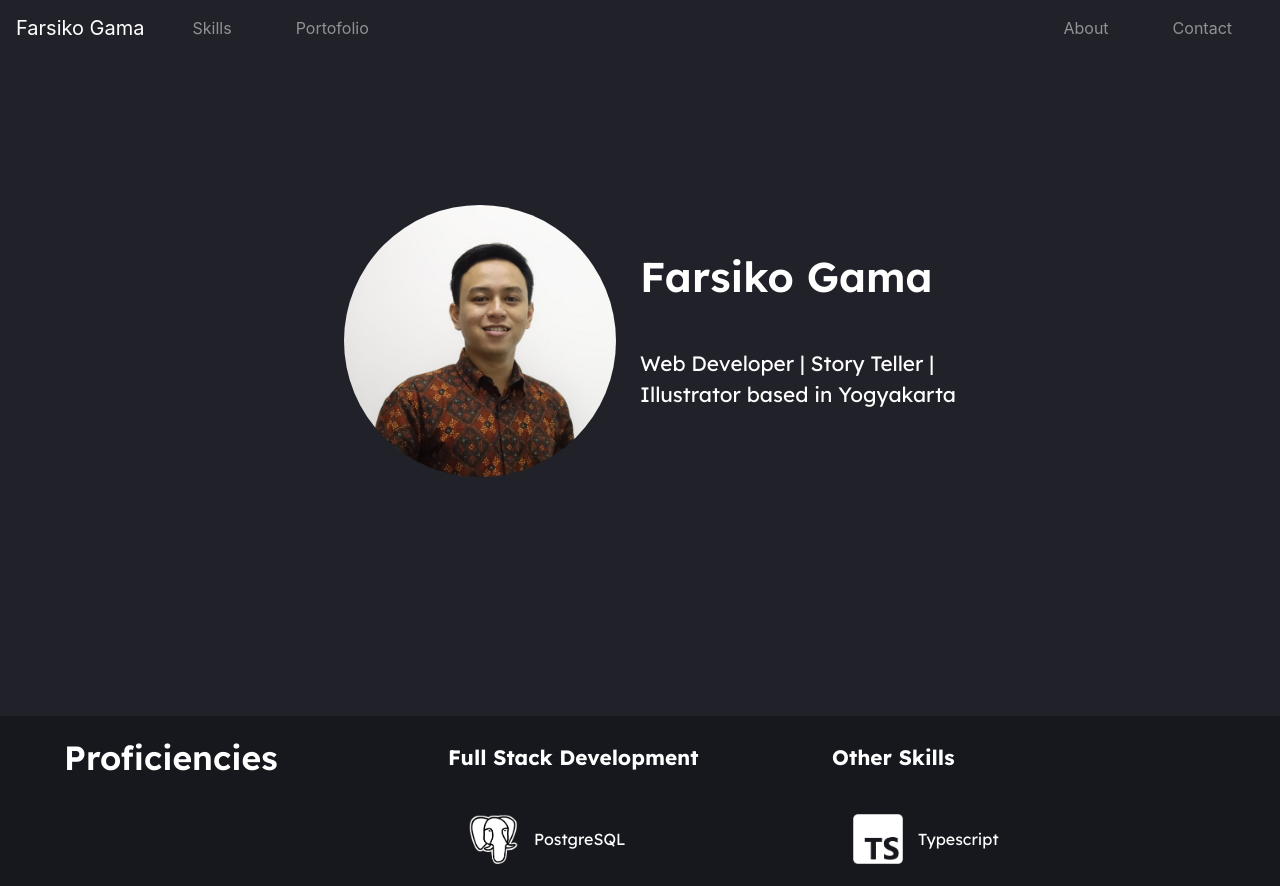
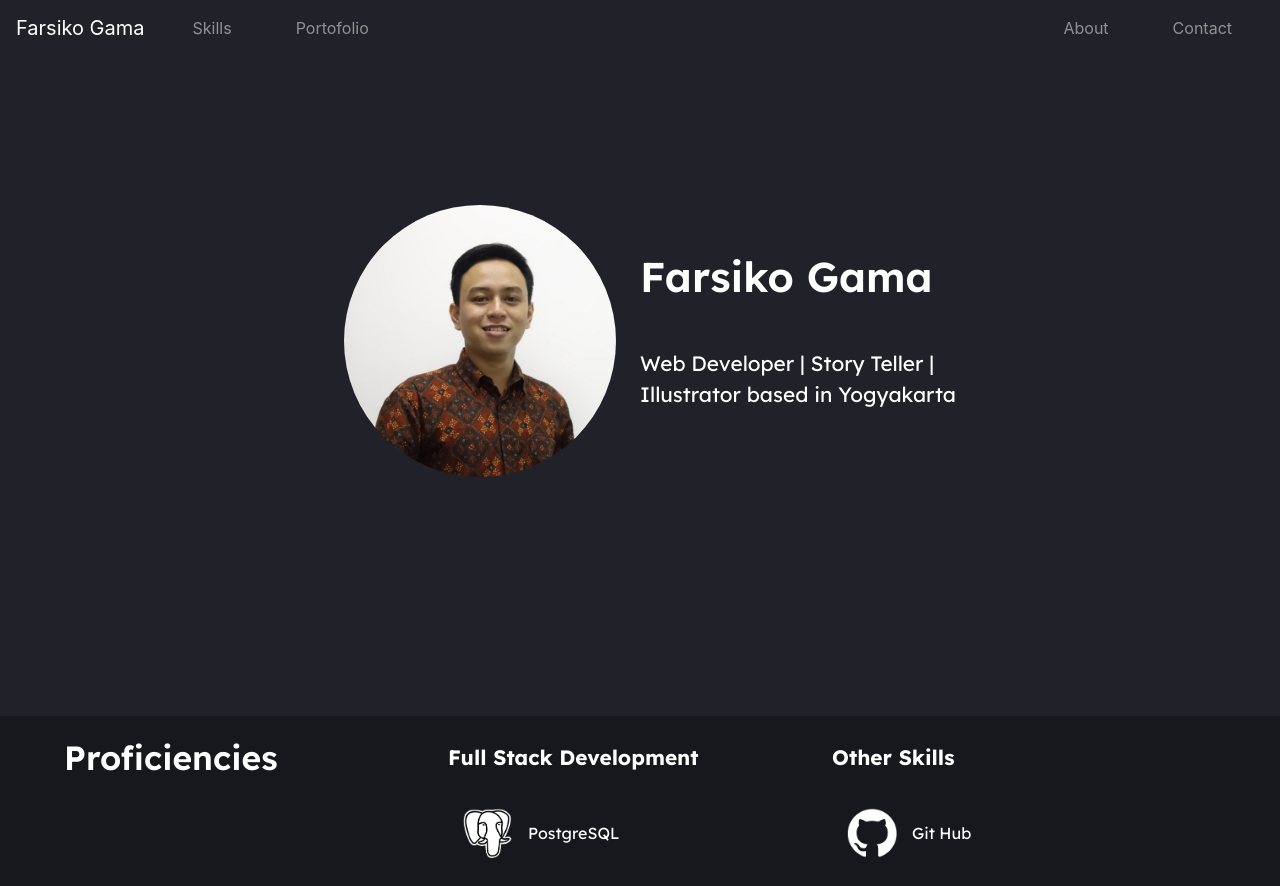
Before and after one commit to farsikogama/PORTO-NEXT-gama, a Next.js app: page / in a window 1280 px wide. Shown: the top 886 px of the page. Built offline with nearby package versions, Linux system fonts and the light colour scheme.

Commit message:
layout porto done

```diff
--- a/src/components/CardList.jsx
+++ b/src/components/CardList.jsx
@@ -10,7 +10,7 @@ const CardDiv = styled.div`
   align-items: center;
   padding: 5px;
   @media ${device.mobileS} {
-    margin: 1rem;
+    margin: 0.75rem;
     flex-direction: column;
     width: 45vw;
     padding: 15px;
@@ -29,7 +29,7 @@ const CardDiv = styled.div`
     flex-basis: 40%;
   }
   @media ${device.laptop} {
-    padding: 5px;
+    padding: 3px;
     flex-basis: 70%;
   }
   @media ${device.laptopL} {
--- a/src/pages/index.jsx
+++ b/src/pages/index.jsx
@@ -69,6 +69,10 @@ export default function Home() {
           <ContainerColumn>
             <Heading3 style={{ fontWeight: 'bolder' }}>Other Skills</Heading3>
             <CardWrapper>
+              <CardList
+                image='/img/icon/logo-github.png'
+                text='Git Hub'
+              ></CardList>
               <CardList
                 image='/img/icon/logo-ts.png'
                 text='Typescript'
@@ -170,16 +174,16 @@ export default function Home() {
             <Heading2>Reach Me on</Heading2>
             <CardWrapper>
               <CardList
+                image='/img/icon/logo-github.png'
+                text='@farsikogama'
+              ></CardList>
+              <CardList
                 image='/img/icon/logo-linked.png'
                 text='Farsiko Gama'
               ></CardList>
               <CardList
                 image='/img/icon/logo-email.png'
                 text='farsikogama@gmail.com'
-              ></CardList>
-              <CardList
-                image='/img/icon/logo-prof.png'
-                text='Farsiko Gama'
               ></CardList>
             </CardWrapper>
           </ContainerColumn>
```
Also changed, not shown: public/img/icon/logo-github.png (added).
